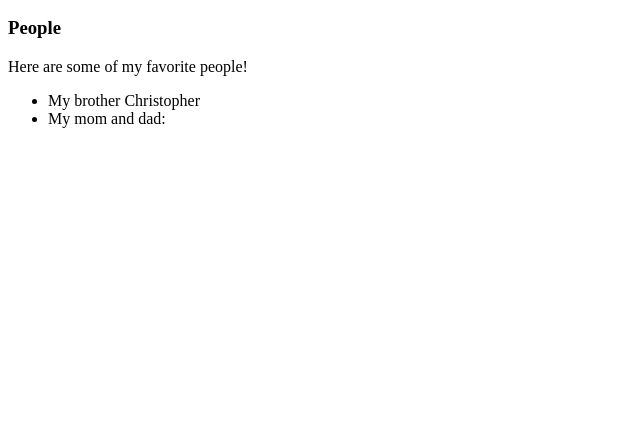
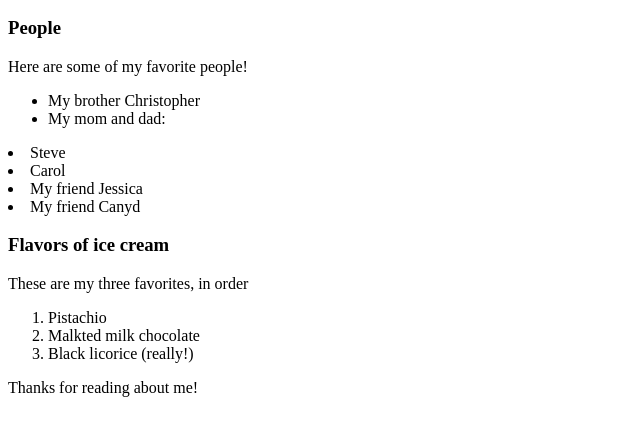
Before and after one commit to Dave-Sterry/first-webpage, a plain HTML site: page favorite-things.html in a window 1280 px wide. Shown: the part 110-546 px from the top of the page, without its empty margins (0-640 px from the left). Drawn offline with Linux system fonts and the light colour scheme.

Commit message:
add webpage with favorite things

```diff
--- a/favorite-things.html
+++ b/favorite-things.html
@@ -10,6 +10,25 @@
   <h3>People</h3>
   <p>Here are some of my favorite people!</p>
   <ul>
-      <li>My brother Christopher</li>
-      <li>My mom and dad:</li>
+    <li>My brother Christopher</li>
+    <li>My mom and dad:</li>
+      </ul>
+        <li>Steve</li>
+        <li>Carol</li>
+      </ul>
+    </li>
+    <li>My friend Jessica</li>
+    <li>My friend Canyd</li>
   </ul>
+
+  <h3>Flavors of ice cream</h3>
+  <p>These are my three favorites, in order</p>
+  <ol>
+      <li>Pistachio</li>
+      <li>Malkted milk chocolate</li>
+      <li>Black licorice (really!)</li>
+  </ol>
+
+  <p>Thanks for reading about me!</p>
+</body>
+</html>
```
